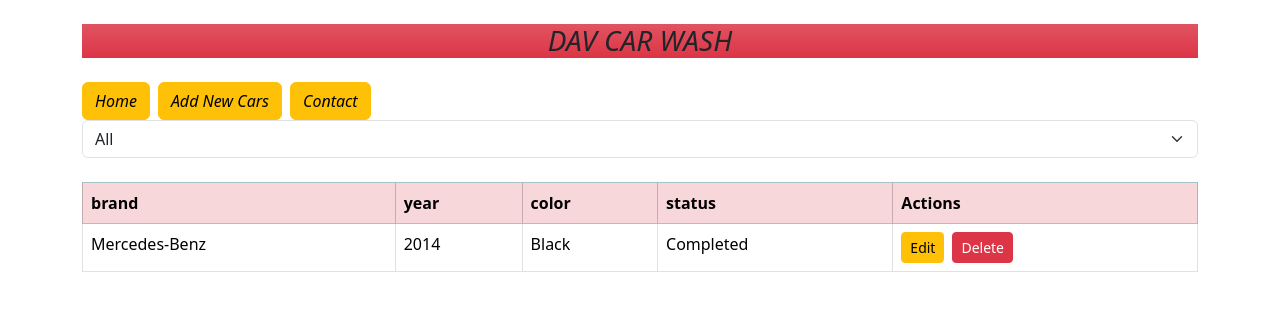
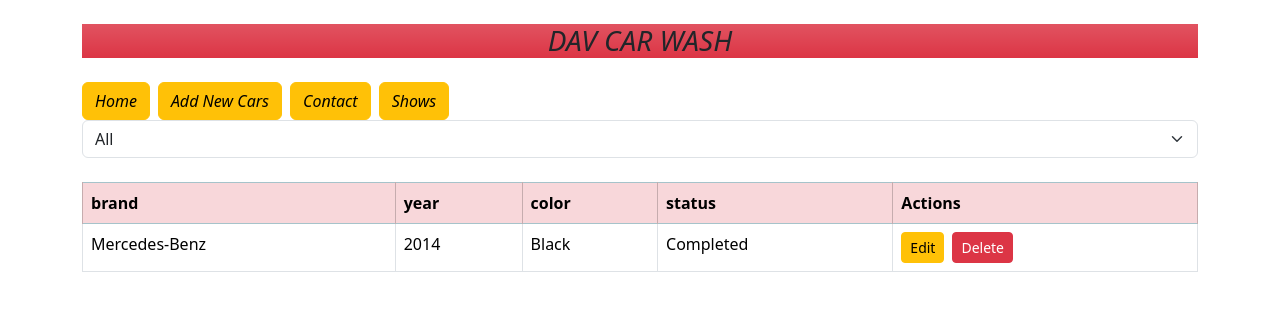
Before and after one commit to DUAwele/davs-app, a React (Create React App) app: page / in a window 1280 px wide. Shown: the top 310 px of the page. Built offline with nearby package versions, Linux system fonts and the light colour scheme.

Commit message:
made a new button

```diff
--- a/src/layout.js
+++ b/src/layout.js
@@ -9,7 +9,8 @@ function Layout({children})
             <nav>
                 <Link className="btn btn-warning me-2 fst-italic" to="/"> Home </Link>
                 <Link className="btn btn-warning me-2 fst-italic" to="/add"> Add New Cars </Link>
-                <Link className="btn btn-warning fst-italic" to="/C">Contact</Link>
+                <Link className="btn btn-warning me-2 fst-italic" to="/C">Contact</Link>
+                <Link className="btn btn-warning fst-italic" to="/S">Shows</Link>
             </nav>
             {children}
          </div>
```
Also changed, not shown: public/images/davs deals 1.jpg (added).
